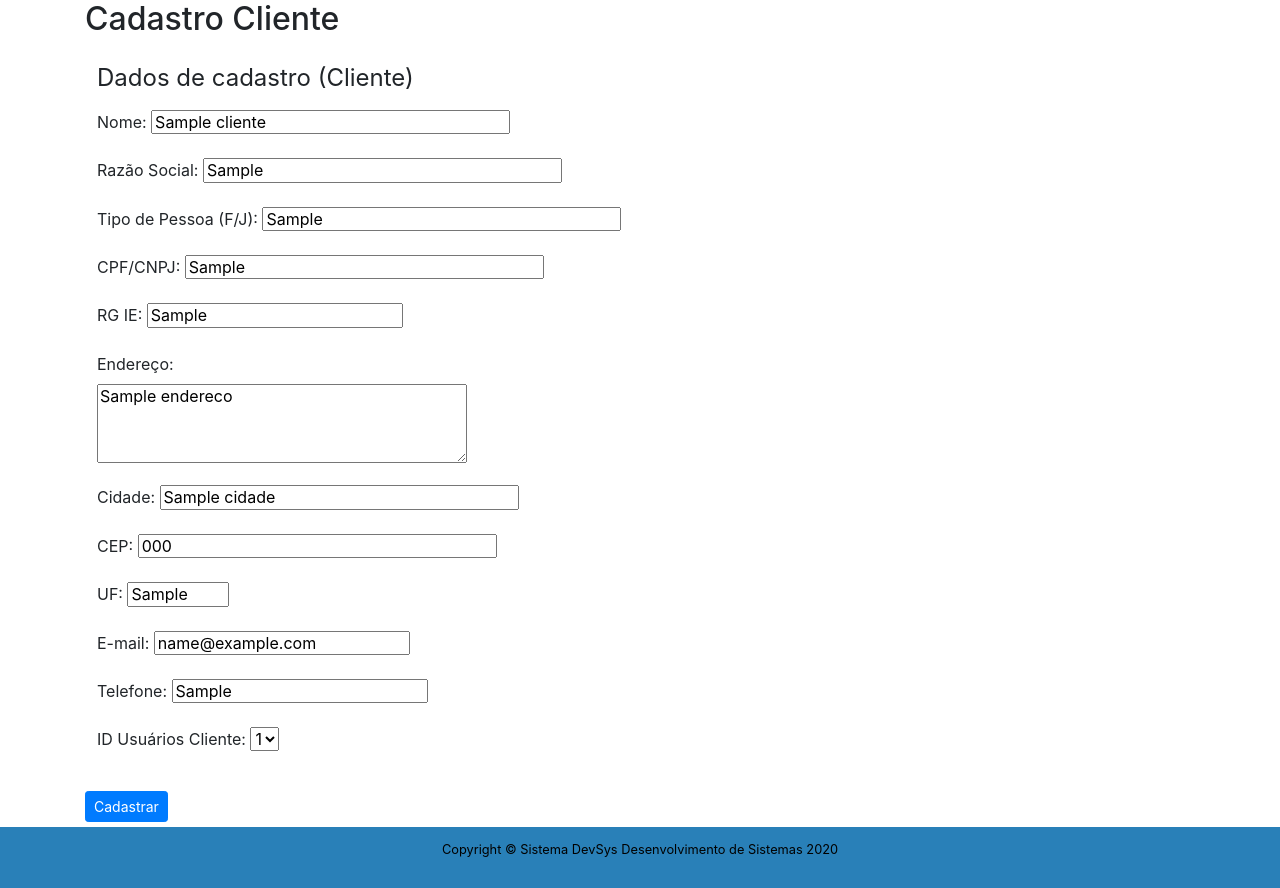
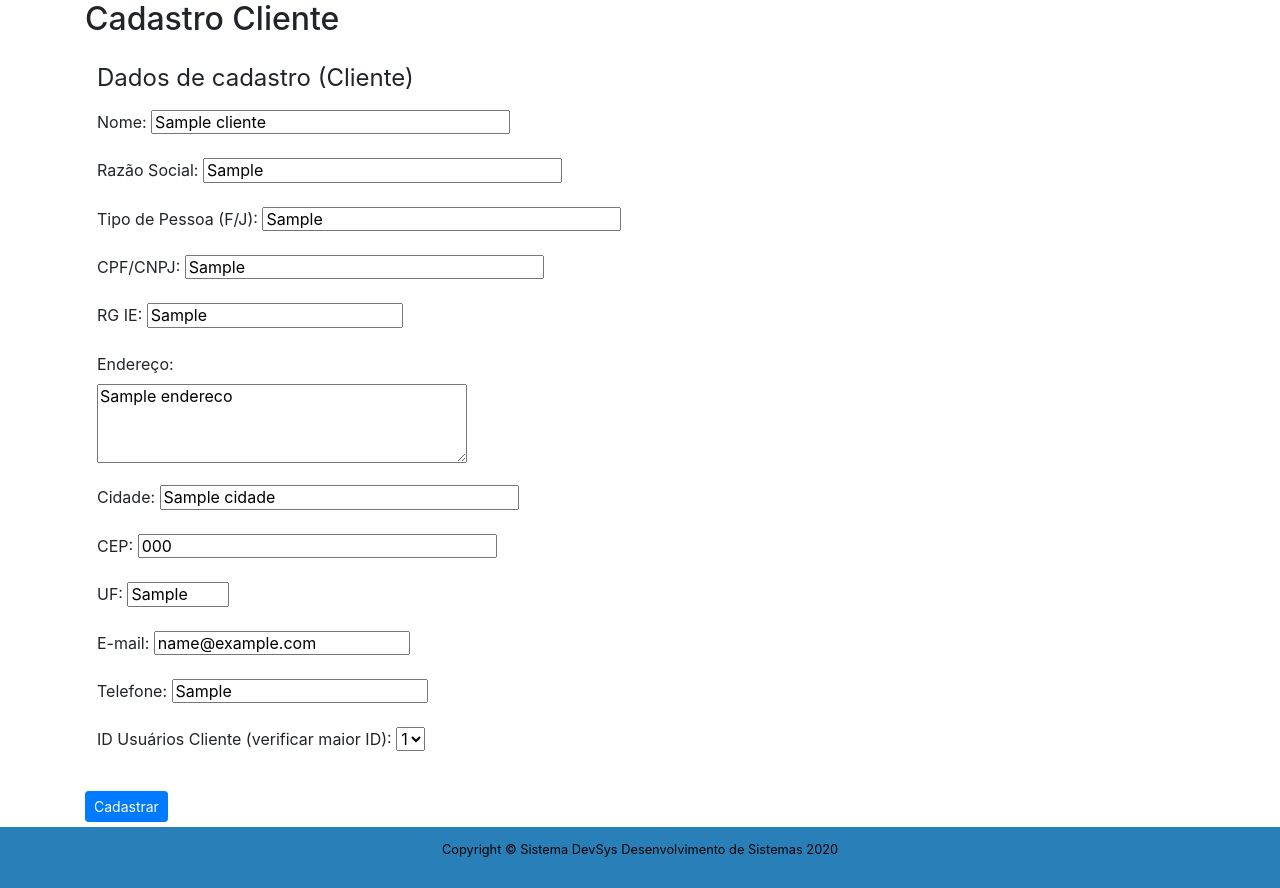
Before and after one commit to CesarAugusto88/sistemadevsys, a Django app: template account/templates/cadastrar_cliente.html in a window 1280 px wide. Shown: the part 77-965 px from the top of the page. Run offline with Django 3.2, Linux system fonts and the light colour scheme; tables that the repository leaves empty hold one stand-in row (values such as "Sample post"); the template is opened without the code that fills it: values that come from a table or form of the project are taken from there, most other values are stand-ins (such as "Sample title", 1, 10 or a date in 2020); some libraries are stand-ins or nearby versions.

Commit message:
Atualizando templates

```diff
--- a/account/templates/cadastrar_cliente.html
+++ b/account/templates/cadastrar_cliente.html
@@ -64,7 +64,7 @@
             </p>
             <!--O caminho para cadastrar ForeinKey é usar o ID-->
             <p>
-                <label>ID Usuários Cliente:
+                <label>ID Usuários Cliente (verificar maior ID):
 
                     <select type="number" name="usuario_cli_id" >
                         {% for user in usuario %}
--- a/account/templates/cadastrar_funcionario.html
+++ b/account/templates/cadastrar_funcionario.html
@@ -44,7 +44,7 @@
             </p>
             <!--O caminho para cadastrar ForeinKey é usar o ID-->
             <p>
-                <label>ID Usuários Funcionário:
+                <label>ID Usuários Funcionário (verificar maior ID):
                     <select type="number" name="usuario_fun_id" >
                         {% for user in usuario %}
                         <option value="{{ user.id }}">{{ user.id }}</option>
```
